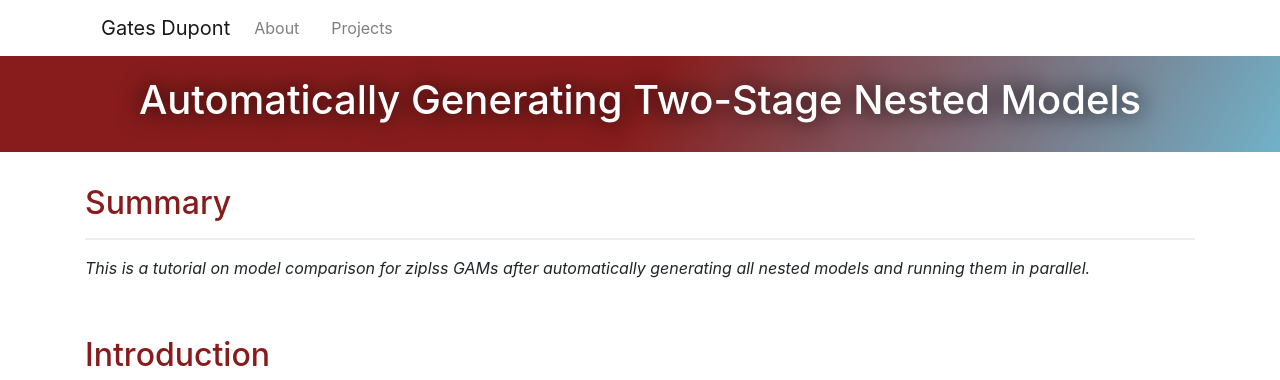
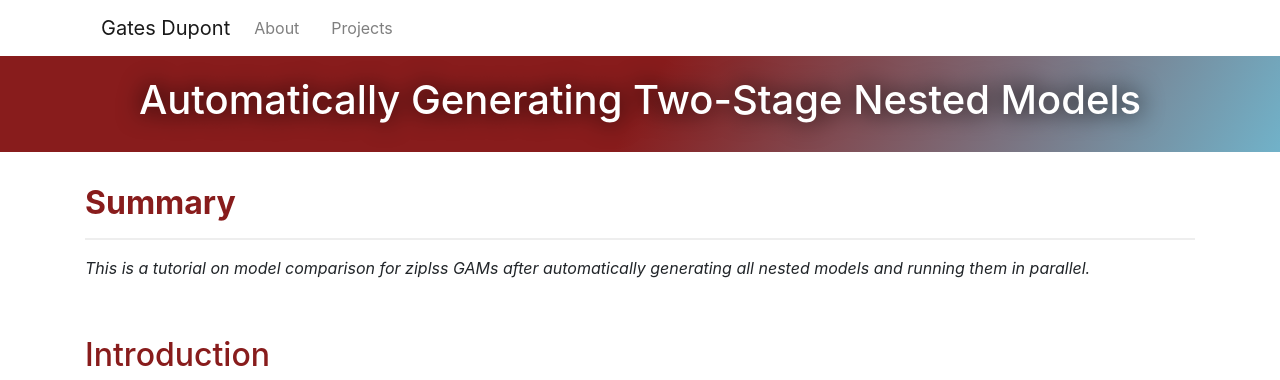
Before and after one commit to chrisyeh96/chrisyeh96.github.io, a Jekyll site: the page built from _posts/2019-05-29-Auto-Nested-Mod.md, in a window 1280 px wide. Shown: the top 380 px of the page. Built offline with Jekyll 4.4.1, drawn with Linux system fonts in a browser that asks for light colours; nearby versions of some CDN libraries.

Commit message:
Update 2019-05-29-Auto-Nested-Mod.md

```diff
--- a/_posts/2019-05-29-Auto-Nested-Mod.md
+++ b/_posts/2019-05-29-Auto-Nested-Mod.md
@@ -5,7 +5,7 @@
 use_code: true
 ---
 
-## <span style="color:#881c1c">Summary</span>
+## <b><span style="color:#881c1c">Summary</span></b>
 ---
 <i>This is a tutorial on model comparison for ziplss GAMs after automatically generating all nested models and running them in parallel.</i>
 
@@ -376,7 +376,7 @@
 
 <br>
 
-### References
+### <span style="color:#881c1c">References</span>
 ---
 1. Akaike, H. Information Theory and an Extension of the Maximum Likelihood Principle. in Proceedings of the Second International Symposium on Information Theory 199–213 (1998).
 
```
